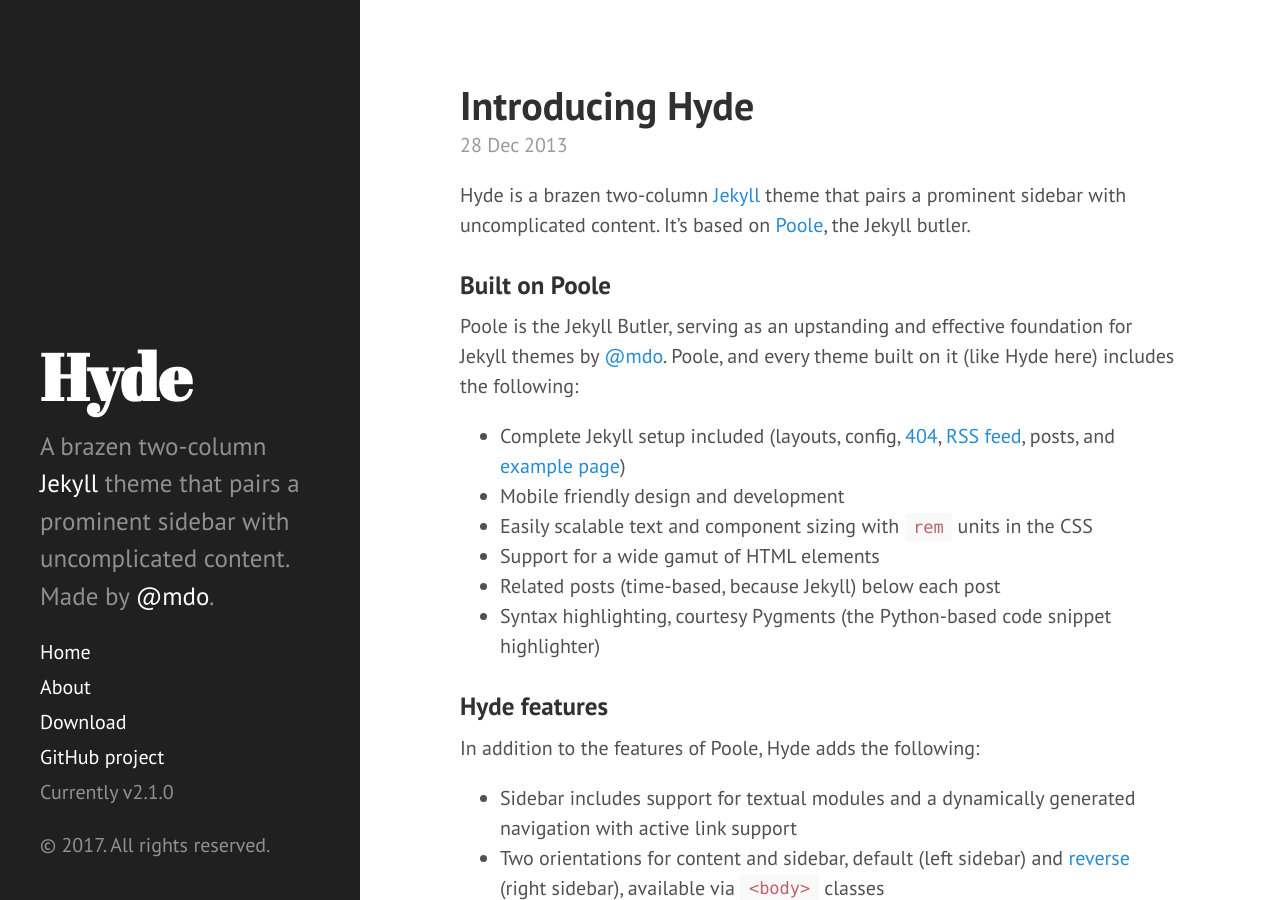
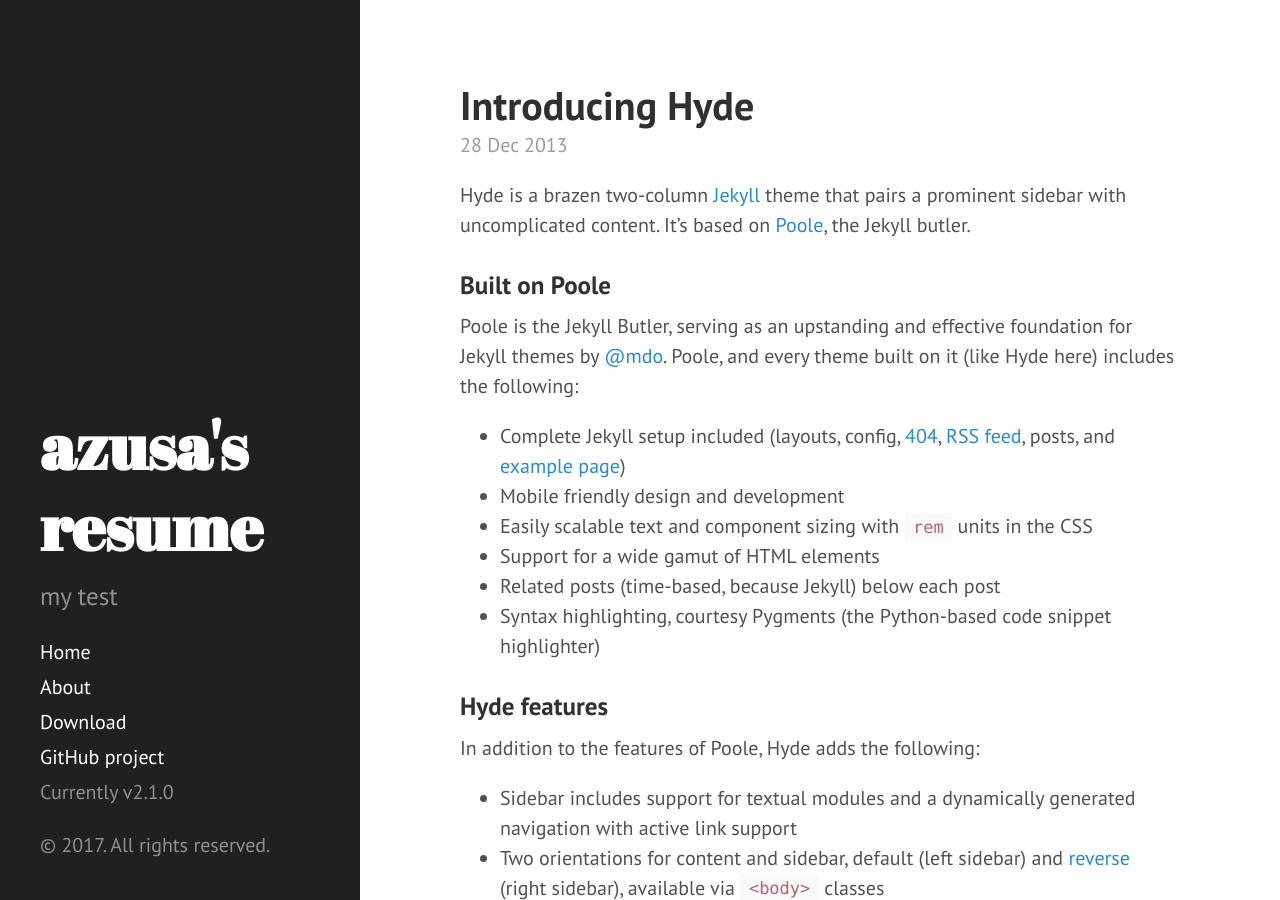
Before and after one commit to azusa152/deprecated, a Jekyll site: the page built from index.html, in a window 1280 px wide and 900 px high. Built offline with Jekyll 4.4.1, drawn with Linux system fonts in a browser that asks for light colours; Markdown is read by kramdown in place of the engine named in the settings; the list of posts is cut into pages by our own code.

Commit message:
test
test

```diff
--- a/_config.yml
+++ b/_config.yml
@@ -7,14 +7,14 @@ permalink:        pretty
 relative_permalinks: false
 
 # Setup
-title:            Hyde
+title:            azusa's resume
 tagline:          'A Jekyll theme'
-description:      'A brazen two-column <a href="http://jekyllrb.com" target="_blank">Jekyll</a> theme that pairs a prominent sidebar with uncomplicated content. Made by <a href="https://twitter.com/mdo" target="_blank">@mdo</a>.'
+description:      'my test'
 url:              https://azusa152.github.io/
 baseurl:          https://azusa152.github.io/
 
 author:
-  name:           'Mark Otto'
+  name:           'azusa'
   url:            https://azusa152.github.io/
 
 paginate:         5
```
